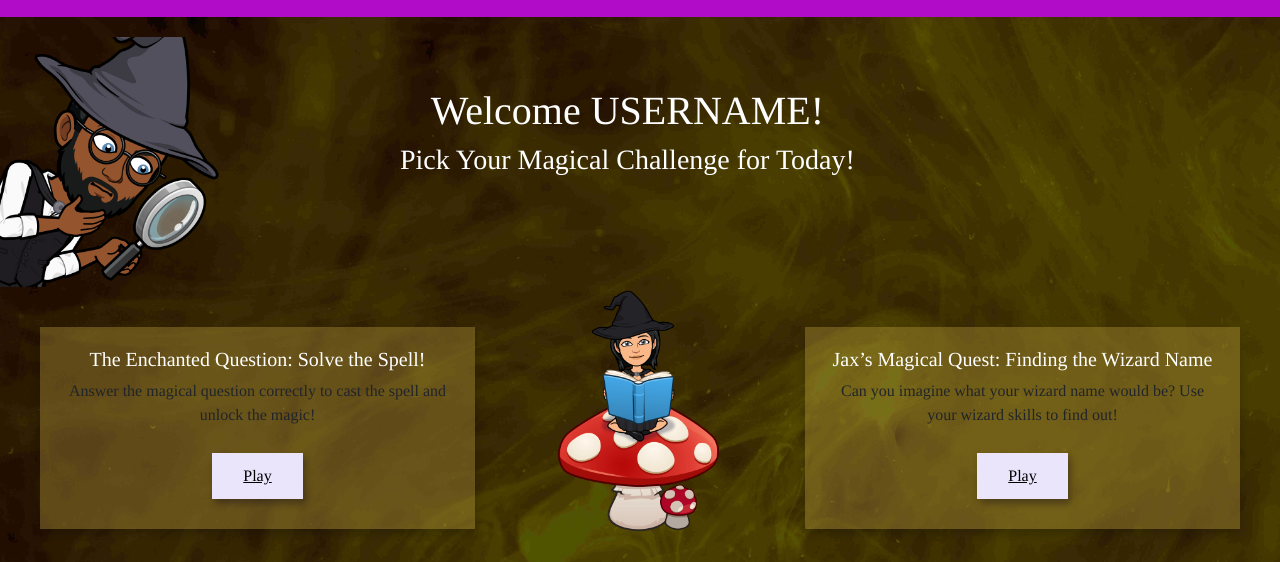
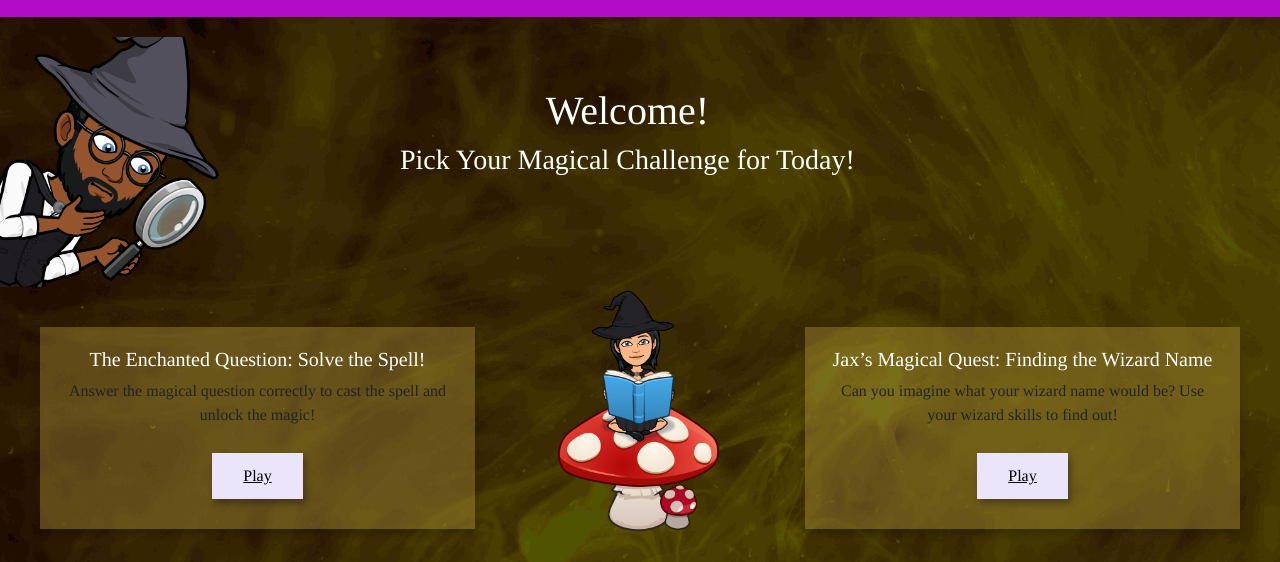
Before and after one commit to agui2393/ReadWizards, a plain HTML site: page adventures.html in a window 1280 px wide. Shown: the part 93-655 px from the top of the page. Drawn offline with nearby package versions, Linux system fonts and the light colour scheme; a web font is replaced by a local one.

Commit message:
Adding comments to adventures page

```diff
--- a/adventures.html
+++ b/adventures.html
@@ -58,10 +58,11 @@
             <img class="image-left-top" src="assets/images/magnifying-glass.png"
                 alt="Wizard Jax with a magnifying glass searching">
             <div class="margin-center">
-                <h1>Welcome USERNAME!</h1>
+                <h1>Welcome!</h1>
                 <h3>Pick Your Magical Challenge for Today!</h3>
             </div>
         </div>
+        <!-- games boxes -->
         <div class="flex-boxes">
             <div id="boxes-challenge">
                 <h5 id="title-color">The Enchanted Question: Solve the Spell!</h5>
```
Also changed, not shown: 1 other file.
